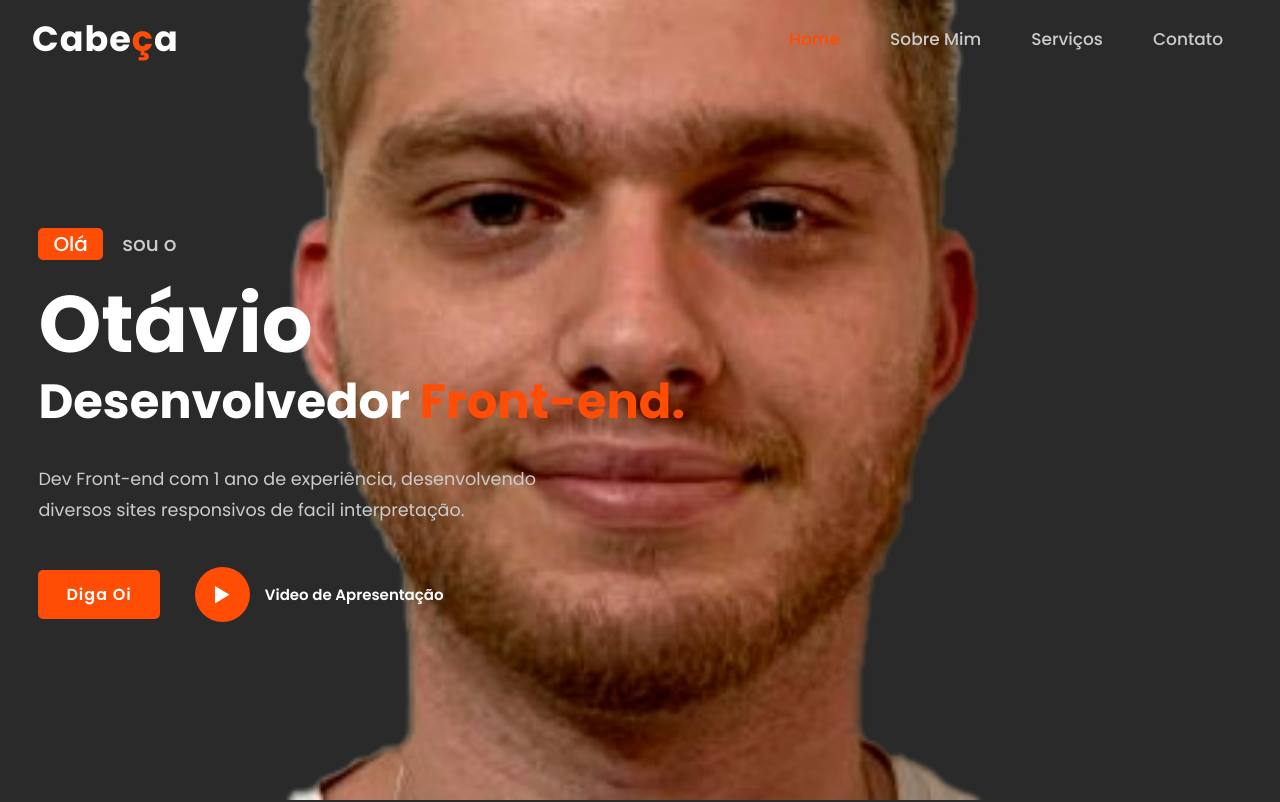
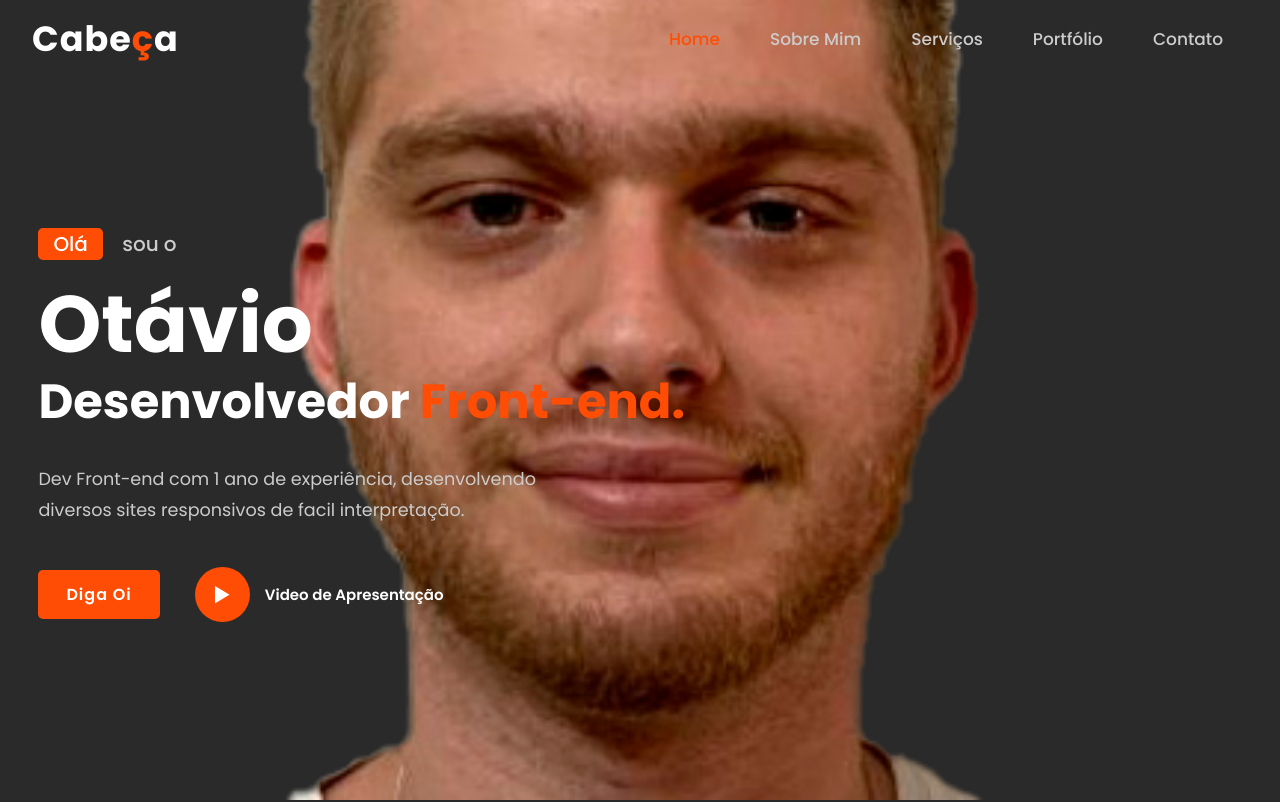
Before and after one commit to OtavioIdem/portfolio-otaviooaib, a plain HTML site: page index.html in a window 1280 px wide. Shown: the top 802 px of the page. Drawn offline with nearby package versions, Linux system fonts and the light colour scheme.

Commit message:
Update index.html

```diff
--- a/index.html
+++ b/index.html
@@ -24,7 +24,7 @@
                 <li><a href="#home" class="active">Home</a></li>
                 <li><a href="#about">Sobre Mim</a></li>
                 <li><a href="#services">Serviços</a></li>
-              <!--  <li><a href="#portfolio">Portfólio</a></li>  -->
+                <li><a href="#portfolio">Portfólio</a></li>
                 <li><a href="#contact">Contato</a></li>
             </ul>
 
```
